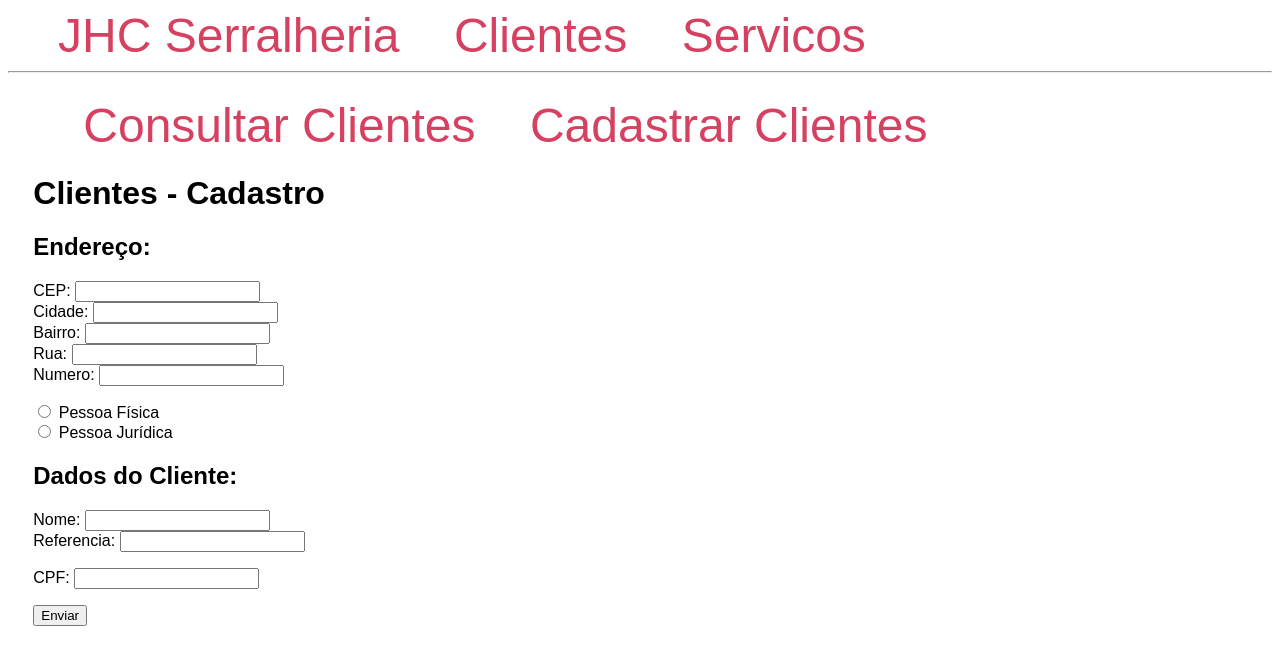
After one commit to kaloi-noggins/trab2_ban, a Flask app: page /clientes/cadastro in a window 1280 px wide. The commit adds this page. Shown: the top 665 px of the page. Run offline with Flask 3, Linux system fonts and the light colour scheme; some libraries are stand-ins or nearby versions.

Commit message:
Criação do formulário de cadastro de cliente, rota de cadastro e serviços, templates de cadastro e servico, deleção venv

```diff
--- a/flask_app/app.py
+++ b/flask_app/app.py
@@ -1,5 +1,5 @@
 import psycopg2
-from flask import Flask, render_template, request
+from flask import Flask, render_template, request,redirect
 app = Flask(__name__)
 
 # criação da conecção com o banco de dados
@@ -19,14 +19,15 @@ def index():
     return render_template("index.html")
 
 @app.route('/clientes',methods=['GET','POST'])
-def lista_clientes():
-    # cria conexão com o banco de dados
+def clientes_consulta():
+
     with get_connection() as connection:
         with connection.cursor() as cursor:
             if request.method == 'POST':
-                if request.form.get("seletor_query_clientes_cpf"):
+                tipo = request.form.get("seletor_query_clientes")
+                if tipo=="cpf":
                     cursor.execute("SELECT * FROM clientes WHERE tipo = 0")
-                elif request.form.get("seletor_query_clientes_cnpj"):
+                elif tipo=="cnpj":
                     cursor.execute("SELECT * FROM clientes WHERE tipo = 1")
                 else:
                     cursor.execute("SELECT * FROM clientes")
@@ -36,3 +37,71 @@ def lista_clientes():
             clientes = cursor.fetchall()
 
     return render_template("clientes.html", clientes=clientes)
+
+@app.route('/clientes/cadastro',methods=['GET','POST'])
+def clientes_cadastro():
+    with get_connection() as connection:
+        with connection.cursor() as cursor:
+            if request.method == "POST":
+
+                # dados de endereco
+                cep = request.form.get("cep")
+                cidade = request.form.get("cidade")
+                bairro = request.form.get("bairro")
+                rua = request.form.get("rua")
+                numero = request.form.get("numero")
+
+                cursor.execute(
+                '''
+                INSERT INTO enderecos (cep,cidade,bairro,rua,numero)
+                VALUES (%s,%s,%s,%s,%s)
+                ''', (cep,cidade,bairro,rua,numero)
+                )
+
+                connection.commit()
+
+                # pega o id do ultimo endeço para inserir na chave estrangeira de clientes
+                cursor.execute('''
+                SELECT currval(pg_get_serial_sequence('enderecos', 'id_endereco'))
+                ''')
+                id_endereco = cursor.fetchone()
+
+                print(id_endereco)
+                # dados do cliente
+                nome = request.form.get("nome")
+                referencia = request.form.get("referencia")
+
+                # seleciona tipo de pessoa a  partir do botao radio
+                temp = request.form.get("seletor_tipo_pesoa")
+                print(temp)
+                if temp == "cpf":
+                    cpf = request.form.get("cpf")
+                    cursor.execute(
+                    '''
+                    INSERT INTO clientes (nome,referencia,tipo,cpf,cnpj,razao_social,id_endereco)
+                    VALUES (%s,%s,%s,%s,%s,%s,%s)
+                    ''', (nome,referencia,0,cpf,None,None,id_endereco))
+                    connection.commit()
+                else:
+                    cnpj = request.form.get("cnpj")
+                    razao_social = request.form.get("razao_social")
+                    cursor.execute(
+                    '''
+                    INSERT INTO clientes (nome,referencia,tipo,cpf,cnpj,razao_social,id_endereco)
+                    VALUES (%s,%s,%s,%s,%s,%s,%s)
+                    ''', (nome,referencia,1,None,cnpj,razao_social,id_endereco))
+                    connection.commit()
+
+                return redirect("/clientes")
+
+    return render_template("clientes_cadastro.html")
+
+@app.route('/servicos',methods=['GET'])
+def servicos_consulta():
+
+    with get_connection() as connection:
+        with connection.cursor() as cursor:
+            cursor.execute("SELECT * FROM servicos")
+            servicos = cursor.fetchall()
+
+    return render_template("servicos.html", servicos=servicos)
--- a/flask_app/templates/base.html
+++ b/flask_app/templates/base.html
@@ -46,7 +46,8 @@
   <body>
     <nav>
       <a href="{{ url_for('index') }}">JHC Serralheria</a>
-      <a href="{{ url_for('lista_clientes') }}">Clientes</a>
+      <a href="{{ url_for('clientes_consulta') }}">Clientes</a>
+      <a href="{{ url_for('servicos_consulta') }}">Servicos</a>
     </nav>
     <hr />
     <div class="content">{% block content %} {% endblock %}</div>
--- /dev/null
+++ b/flask_app/templates/clientes_cadastro.html
@@ -0,0 +1,59 @@
+{% extends "base.html"%}
+
+{% block content%}
+
+<script>
+
+    document.addEventListener('DOMContentLoaded', function() {
+        document.getElementById("input_pessoa_juridica").style.display = "none"
+     }, false);
+
+    function muda_display_form_clientes(src) {
+
+        if(src.value == "cpf"){
+            document.getElementById("input_pessoa_juridica").style.display = "none"
+            document.getElementById("input_pessoa_fisica").style.display = "block"
+        }else{
+            document.getElementById("input_pessoa_juridica").style.display = "block"
+            document.getElementById("input_pessoa_fisica").style.display = "none"
+        }
+    }
+
+</script>
+
+<nav>
+    <a href="{{ url_for('clientes_consulta') }}">Consultar Clientes</a>
+    <a href="{{ url_for('clientes_cadastro') }}">Cadastrar Clientes</a>
+</nav>
+
+<h1>{% block title %} Clientes - Cadastro {% endblock %}</h1>
+
+<form action="" method="post">
+    <h2>Endereço:</h2>
+    <p>
+        CEP: <input type="text" name="cep" id="input_cliente_cep"> <br>
+        Cidade: <input type="text" name="cidade" id="input_cliente_cidade"> <br>
+        Bairro: <input type="text" name="bairro" id="input_cliente_bairro"> <br>
+        Rua: <input type="text" name="rua" id="input_cliente_rua"> <br>
+        Numero: <input type="number" name="numero" id="input_cliente_numero"> <br>
+    </p>
+    <p>
+        <input type="radio" name="seletor_tipo_pesoa" value="cpf" onchange="muda_display_form_clientes(this);"> Pessoa Física<br>
+        <input type="radio" name="seletor_tipo_pesoa" value="cnpj" onchange="muda_display_form_clientes(this);"> Pessoa Jurídica<br>
+    </p>
+    <h2>Dados do Cliente:</h2>
+    <p>
+        Nome: <input type="text" name="nome" id="input_cliente_nome"> <br>
+        Referencia: <input type="text" name="referencia" id="input_cliente_referencia"> <br>
+    </p>
+    <p id="input_pessoa_fisica">
+        CPF: <input type="text" name="cpf" id="input_cliente_cpf"> <br>
+    </p>
+    <p id="input_pessoa_juridica">
+        CNPJ: <input type="text" name="cnpj id="input_cliente_cnpj"> <br>
+        Razao social: <input type="text" name="razao_social" id="input_cliente_razao_social"> <br>
+    </p>
+    <p><input type=submit value=Enviar></p>
+</form>
+
+{% endblock %}
--- /dev/null
+++ b/flask_app/templates/servicos.html
@@ -0,0 +1,6 @@
+{% extends "base.html" %}
+
+{% block content %}
+
+consultas servico fodase
+{% endblock%}
```
Also changed, not shown: flask_app/templates/clientes.html (+9 -4 lines).
